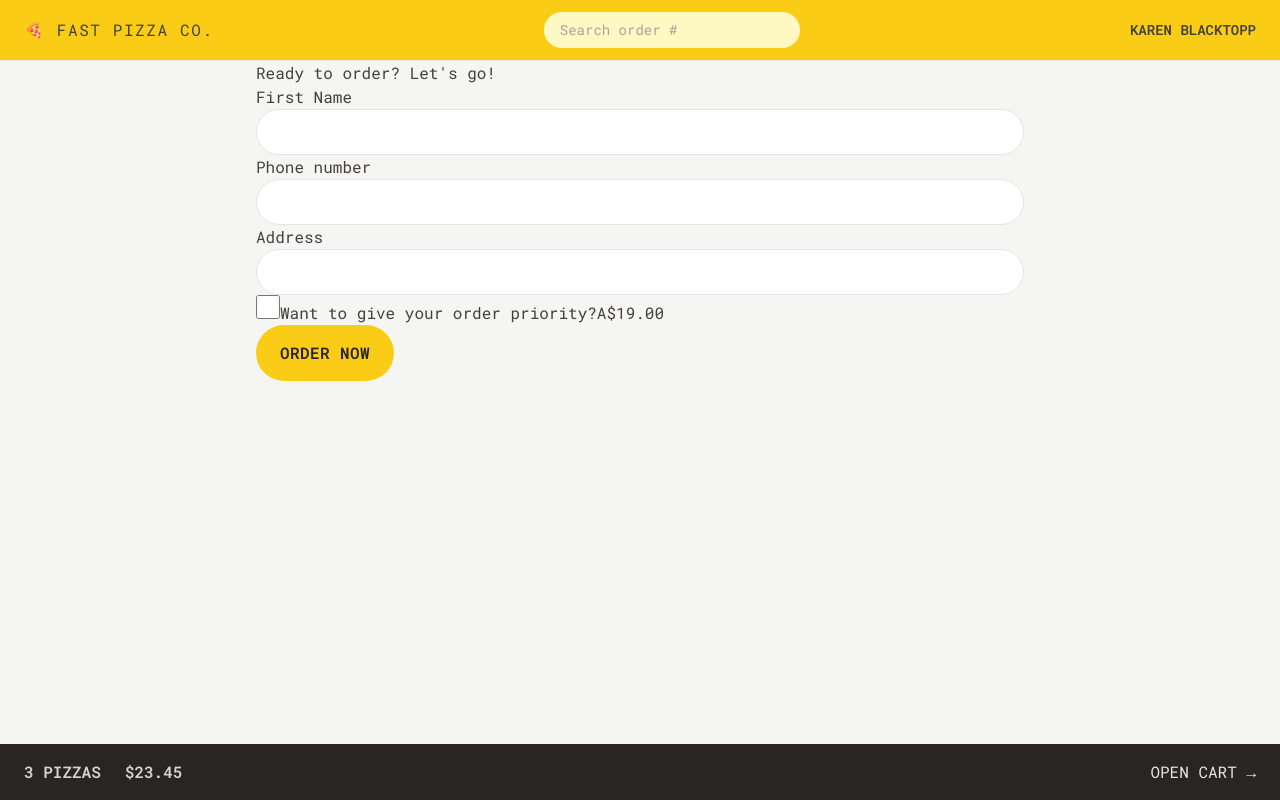
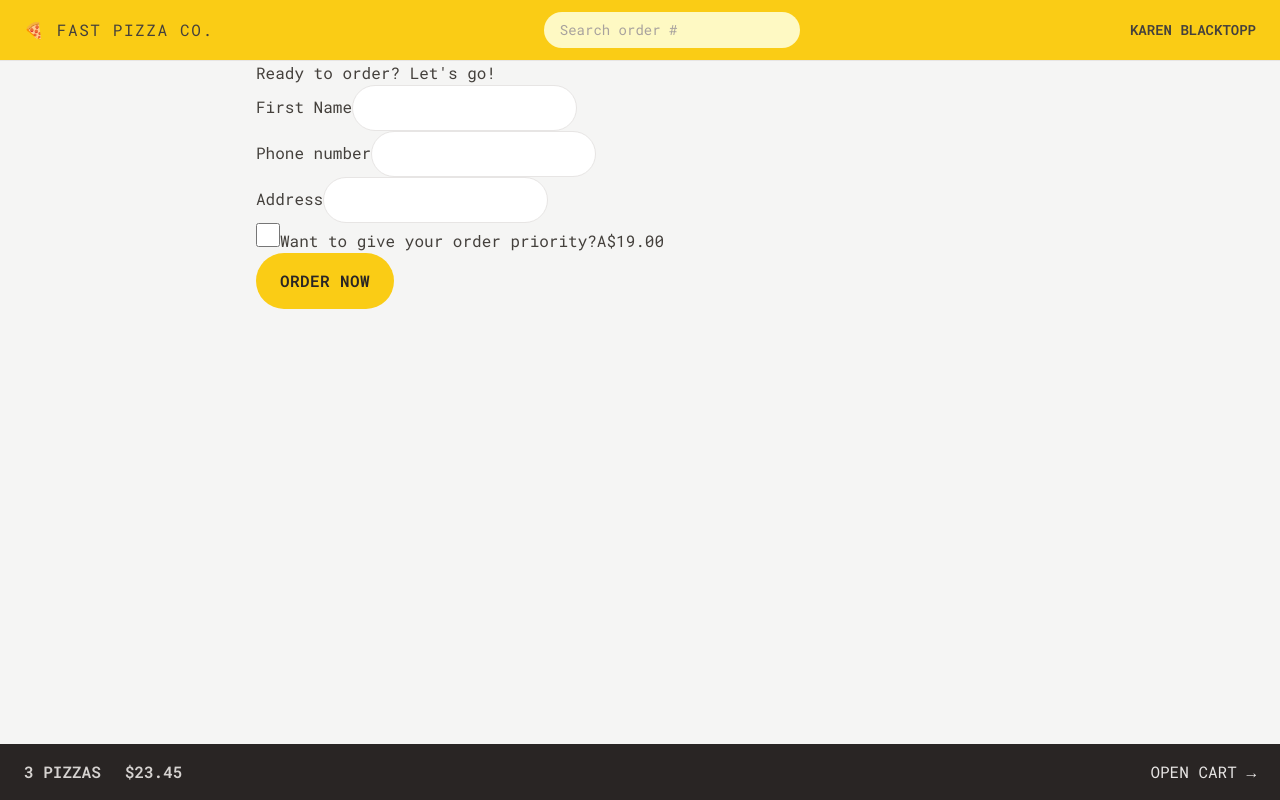
Before and after one commit to kazblacktopp/fast-react-pizza, a React (Vite) app: page /order/new in a window 1280 px wide. Built offline with nearby package versions, Linux system fonts and the light colour scheme.

Commit message:
Remove full width style from input class

```diff
--- a/src/index.css
+++ b/src/index.css
@@ -4,7 +4,7 @@
 
 @layer components {
 	.input {
-		@apply w-full rounded-full border border-stone-200 px-4 py-2 text-sm transition-all duration-300 focus:outline-none focus:ring focus:ring-yellow-400 md:px-6 md:py-3;
+		@apply rounded-full border border-stone-200 px-4 py-2 text-sm transition-all duration-300 focus:outline-none focus:ring focus:ring-yellow-400 md:px-6 md:py-3;
 	}
 
 	/* https://dev.to/afif/i-made-100-more-css-loaders-for-your-next-project-4ioa */
```
